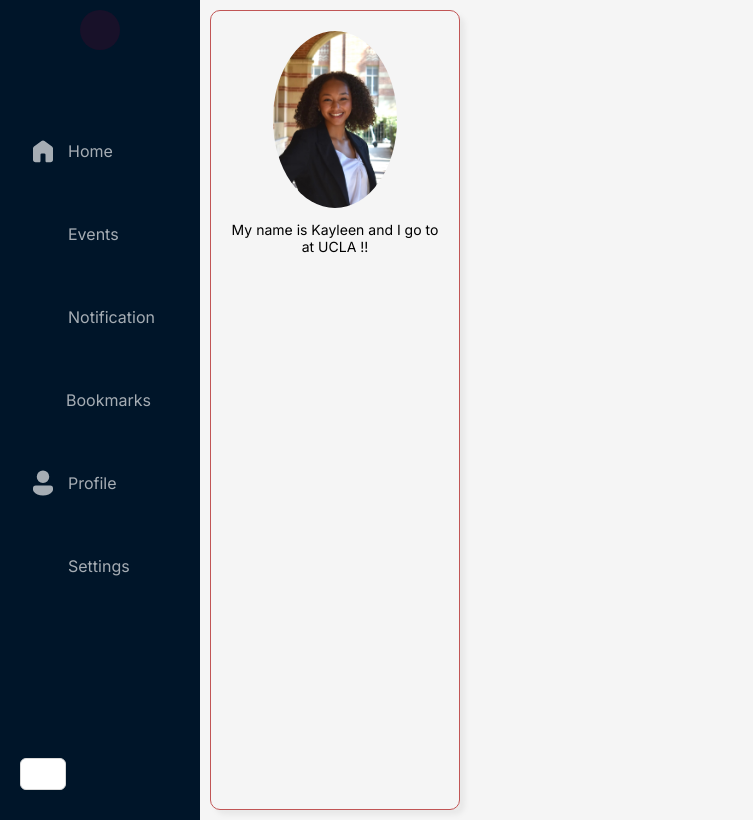
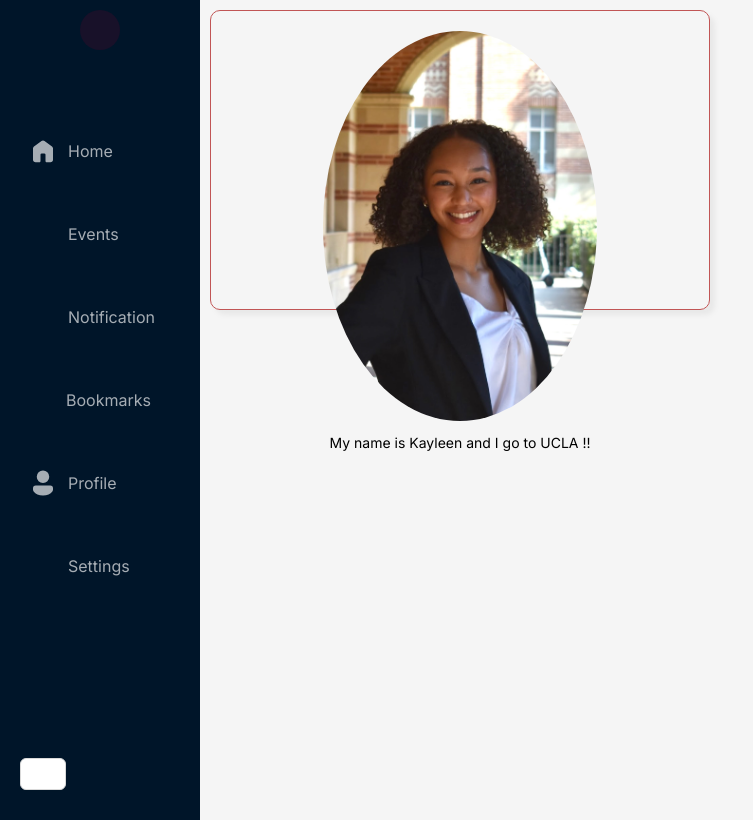
Before and after one commit to fizaxsheikh/civix, a React (Vite) app in the folder frontend/: page / in a window 1280 px wide. Shown: the whole page, without its empty margins (0-753 px from the left). Built offline with nearby package versions, Linux system fonts and the light colour scheme; some icons are missing.

Commit message:
little changes dont mind

```diff
--- a/frontend/src/index.css
+++ b/frontend/src/index.css
@@ -17,7 +17,8 @@
     padding: 20px;
     margin: 10px;
     text-align: center;
-    max-width: 250px;
+    width: 500px;
+    height: 300px;
     display: inline-block;
 }
 
@@ -27,7 +28,6 @@
     border-radius: 50%;
     margin-bottom: 10px;
 }
-
 
 
 .sidebar {
--- a/frontend/src/policies-KS/policies.jsx
+++ b/frontend/src/policies-KS/policies.jsx
@@ -6,7 +6,7 @@ function Policies(){
         <div className="policies">
             <img className= "policy-image" src = {profilePic} alt="bill"></img>
             <h2></h2>
-            <p>My name is Kayleen and I go to at UCLA !!</p>
+            <p>My name is Kayleen and I go to UCLA !!</p>
         </div>
     )
 
```
